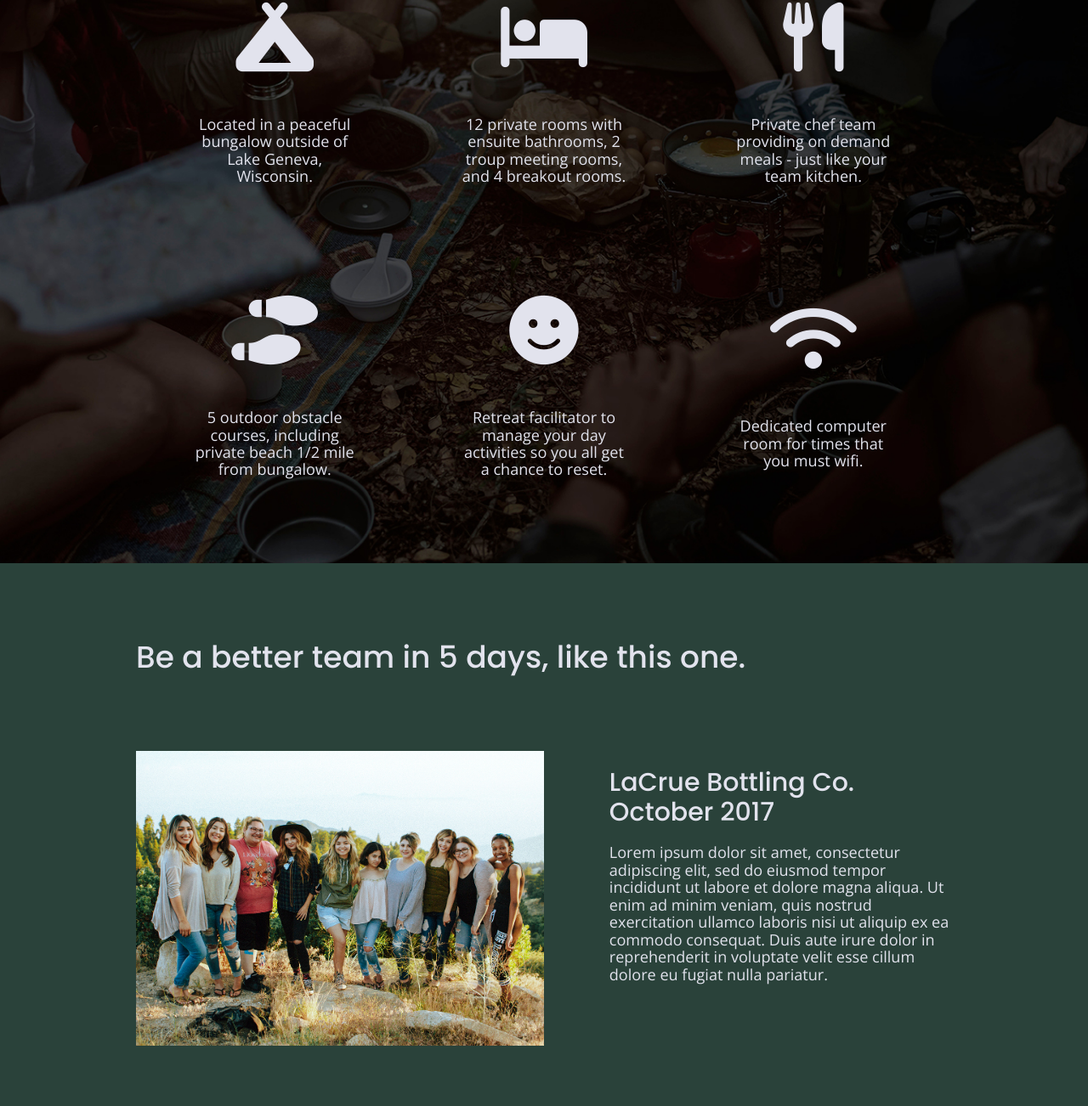
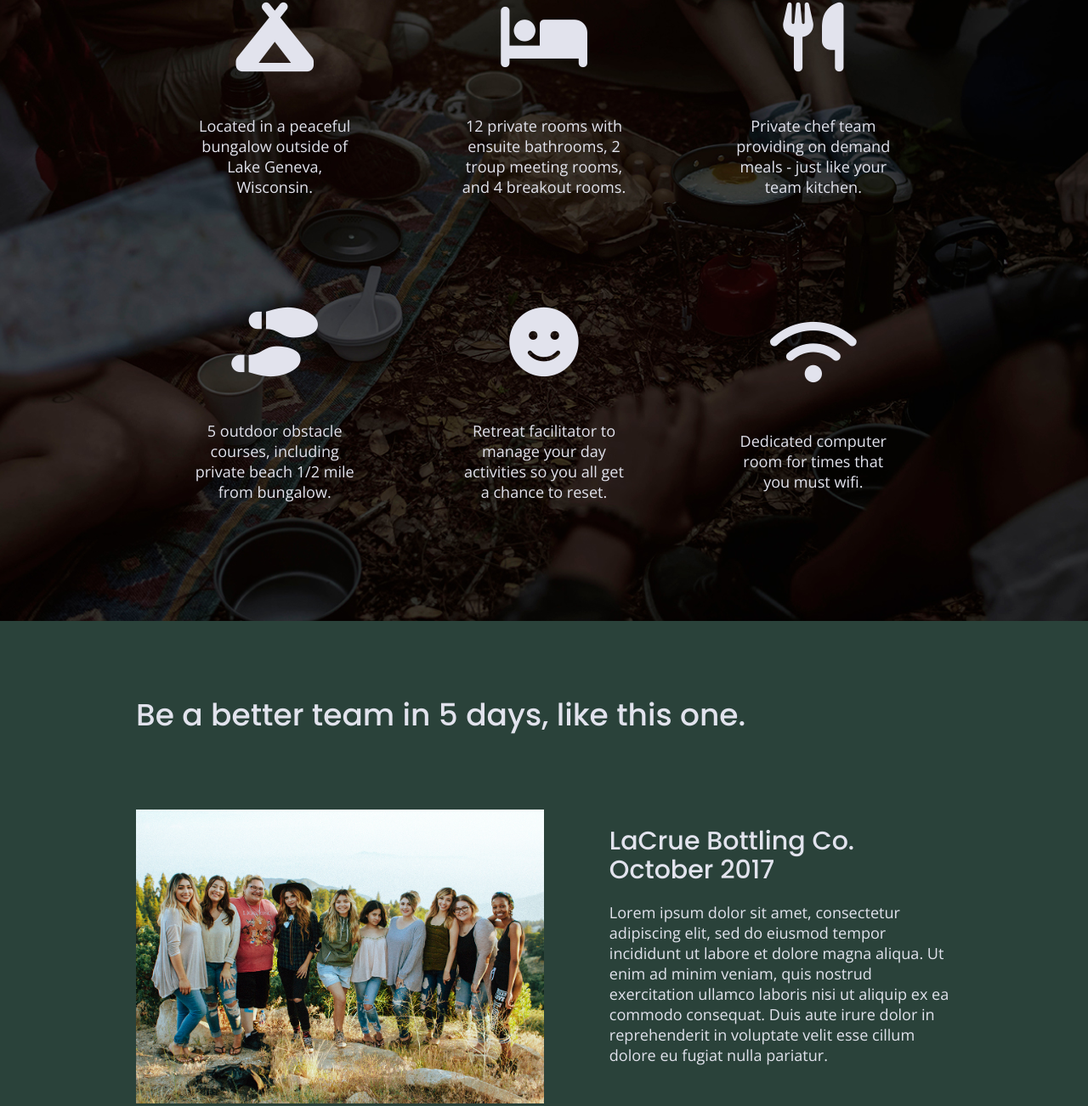
Before and after one commit to RebeccaBdesigns/206-unplugged-retreat, a website built with Parcel: page index.html in a window 1280 px wide. Shown: the part 1307-2609 px from the top of the page at 85% size. Built offline with nearby package versions, Linux system fonts and the light colour scheme.

Commit message:
Final CSS touches

```diff
--- a/css/main.css
+++ b/css/main.css
@@ -330,6 +330,7 @@ input[type=button] {
   display: flex;
   justify-content: center;
   flex-flow: row wrap;
+  padding-bottom: 40px;
 }
 
 .features h1 {
@@ -352,6 +353,7 @@ input[type=button] {
 .features p {
   margin: 0;
   text-align: center;
+  line-height: 18px;
 }
 
 .features i {
@@ -386,6 +388,14 @@ input[type=button] {
   justify-content: center;
   align-items: center;
   flex-flow: row wrap;
+}
+
+.reviews p {
+  line-height: 18px;
+}
+
+.reviews .content-wrapper {
+  margin-bottom: 46px;
 }
 
 
@@ -662,6 +672,10 @@ aside .content-wrapper .form {
   margin-bottom: 20px;
 }
 
+.feature p {
+  line-height: 18px;
+}
+
 .features article {
   display: flex;
   justify-content: center;
@@ -692,7 +706,7 @@ aside .content-wrapper .form {
 .reviews article {
   display: flex;
   justify-content: space-around;
-  align-items: flex-start;
+  align-content: flex-start;
   width: 100%
 }
 
@@ -705,6 +719,10 @@ aside .content-wrapper .form {
   max-width: 50%;
   height: auto;
   align-content: left;
+}
+
+.reviews p {
+  line-height: 18px
 }
 
 /* Footer*/
@@ -876,6 +894,10 @@ aside .content-wrapper .form {
   margin-top: 100px;
 }
 
+.features p {
+  line-height: 24px
+}
+
 .features article {
   flex-basis: 33%;
   margin-bottom: 100px;
@@ -889,6 +911,10 @@ aside .content-wrapper .form {
 .reviews h2 {
   margin-top: 90px;
   padding-bottom: 50px;
+}
+
+.reviews p {
+  line-height: 24px
 }
 
 .reviews article div {
```
